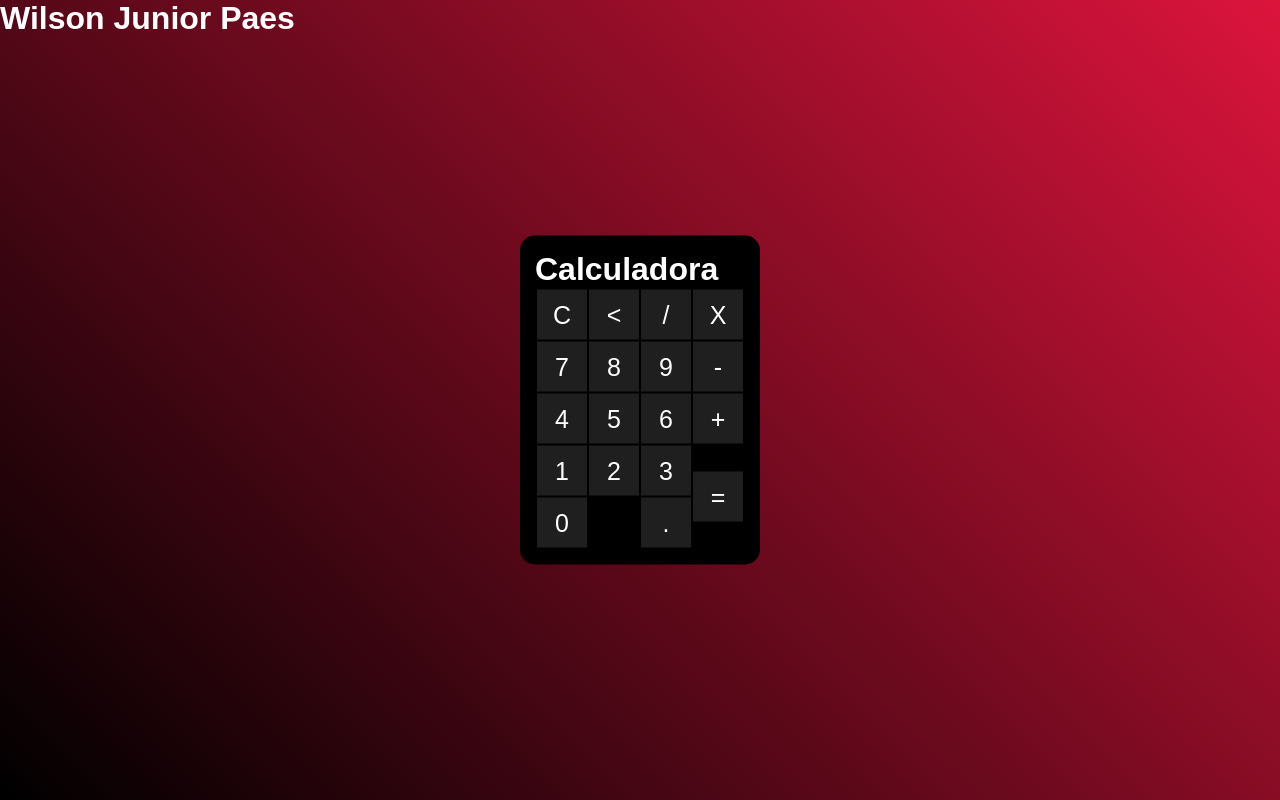
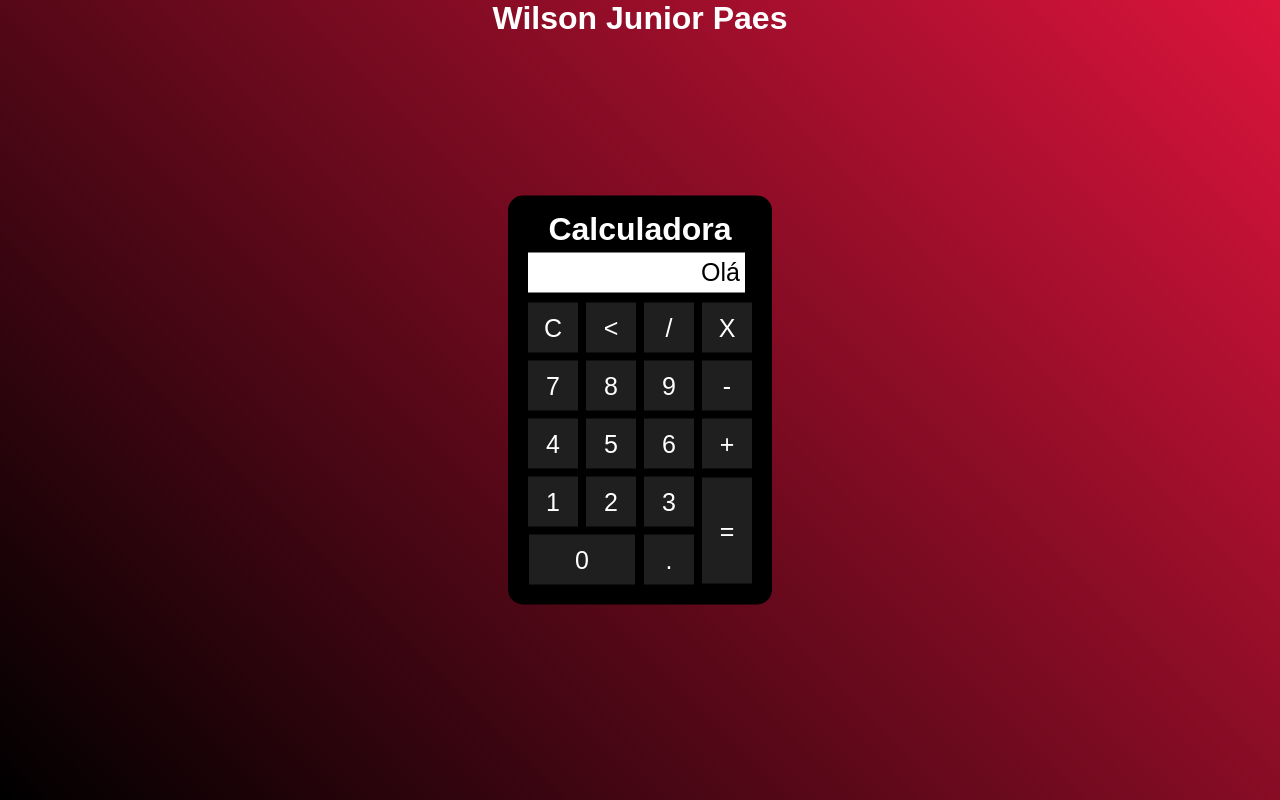
Before and after one commit to Juniorpaess/projeto-calculadora, a plain HTML site: page index.html in a window 1280 px wide. Drawn offline with Linux system fonts and the light colour scheme.

Commit message:
proximo passo: java

```diff
--- a/index.html
+++ b/index.html
@@ -12,7 +12,7 @@
         <h1>Wilson Junior Paes</h1>
         <div class="calculadora">
             <h1>Calculadora</h1>
-            <p id="resultado"></p>
+            <p id="resultado">Olá</p>
         <table>
             <tr>
                 <td><button class="botao">C</button></td>
@@ -36,10 +36,10 @@
                 <td><button class="botao">1</button></td>
                 <td><button class="botao">2</button></td>
                 <td><button class="botao">3</button></td>
-                <td rowspan="2"><button class="botao">=</button></td>
+                <td rowspan="2"><button class="botao" style="height: 106px;">=</button></td>
             </tr>
             <tr>
-                <td colspan="2"><button class="botao">0</button></td>
+                <td colspan="2"><button class="botao" style="width: 106px">0</button></td>
                 <td><button class="botao">.</button></td>
             </tr>
         </table>
--- a/style.css
+++ b/style.css
@@ -10,10 +10,11 @@
     height: 100vh;
     color: white;
     font-family: Arial, Helvetica, sans-serif;
+    text-align: center;
 }
 .calculadora{
     position: absolute;
-    background-color: black;
+    background-color: rgba(0,0,0,1);
     top: 50%;
     left: 50%;
     transform: translate(-50%,-50%);
@@ -28,7 +29,18 @@
     background-color: rgb(31,31,31);
     color: white;
     border: none;
+    margin: 3px;
 }
 .botao:hover{
     background-color: black;
 }
+#resultado{
+    width: 207px;
+    background-color: white;
+    height: 30px;
+    margin: 5px;
+    color: black;
+    text-align: right;
+    font-size: 25px;
+    padding: 5px;
+}
```
